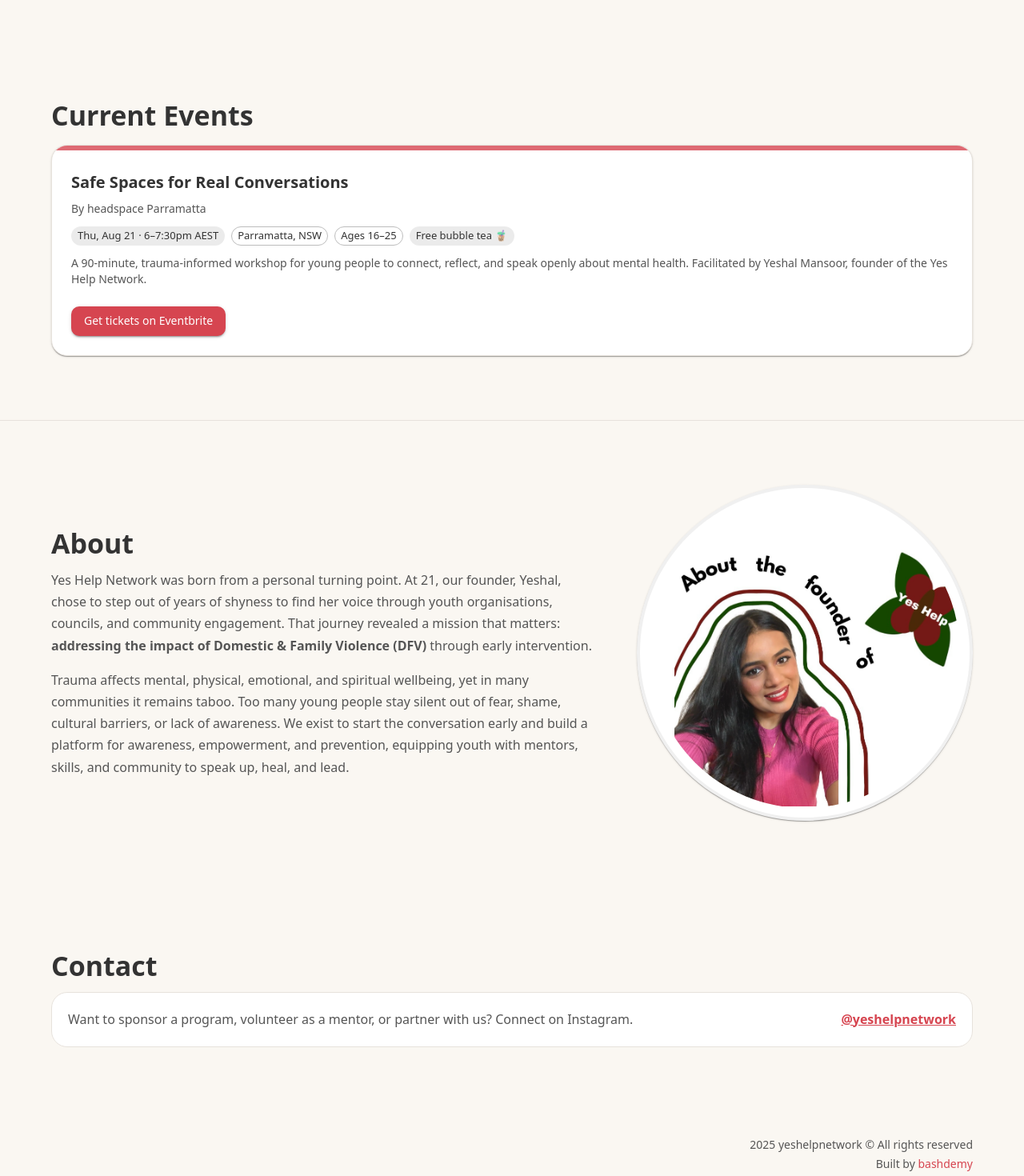
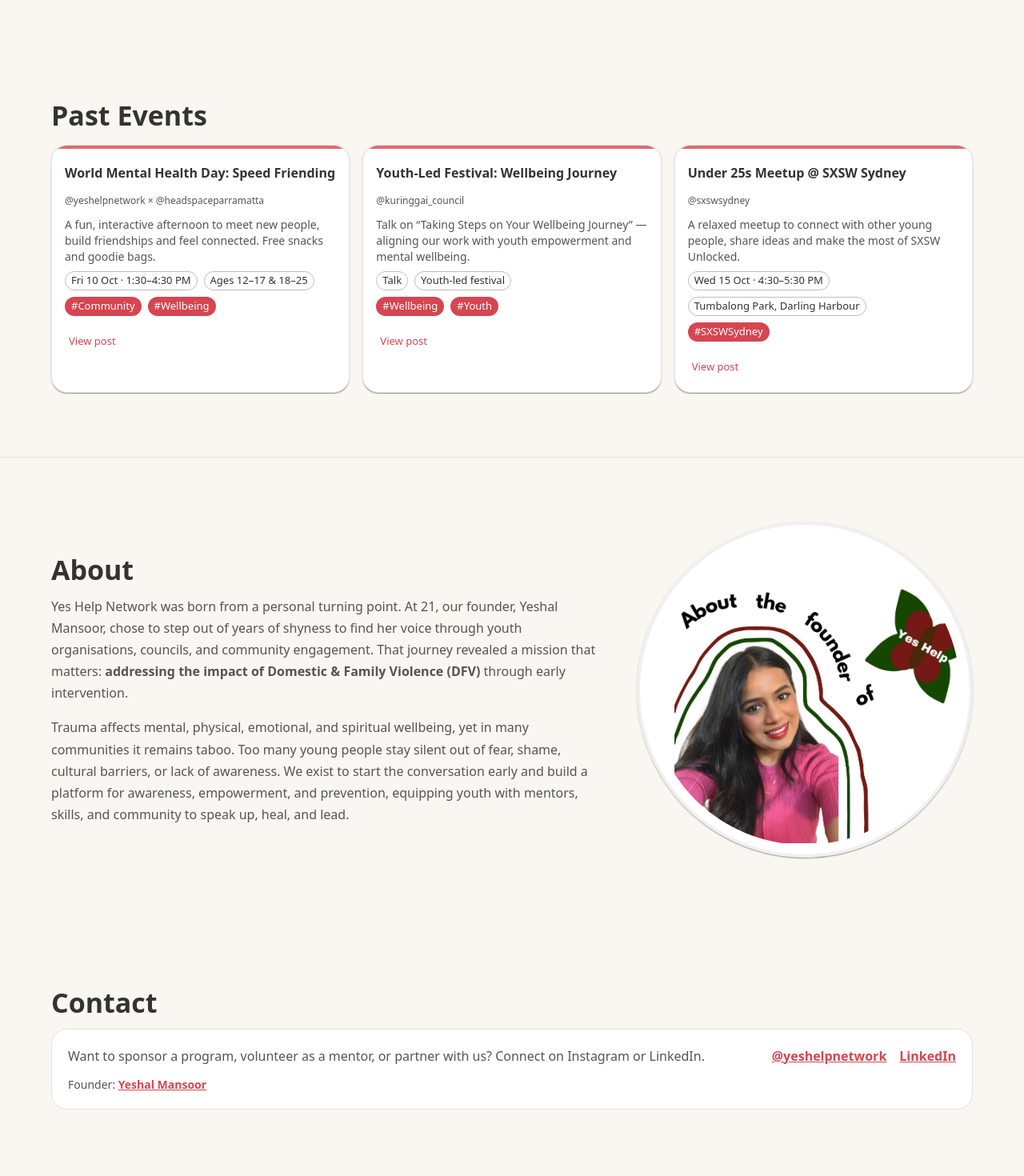
Before and after one commit to yeshelpnetwork/yeshelpnetwork.github.io, a Next.js app: page / in a window 1280 px wide. Shown: the part 1280-2750 px from the top of the page at 80% size. Built offline with nearby package versions, Linux system fonts and the light colour scheme.

Commit message:
Update seo and Events section.

```diff
--- a/app/layout.tsx
+++ b/app/layout.tsx
@@ -11,16 +11,25 @@
 };
 
 export const metadata: Metadata = {
-  metadataBase: new URL('https://yeshelpnetwork.github.io'),
+  metadataBase: new URL('https://yeshelpnetwork.com'),
   title: {
     default: 'Yes Help Network | Youth Empowerment Platform',
     template: '%s | Yes Help Network',
   },
   description:
-    'Empowering young people with resources, mentorship, and opportunities.',
+    'Yes Help Network empowers young people in Sydney with resources, mentorship, and opportunities.',
   applicationName: 'Yes Help Network',
   keywords: [
+    'yes help network',
+    'yeshelp network',
+    'yeshelpnetwork',
+    'yeshelpnetwork.com',
     'youth empowerment',
+    'youth help',
+    'youth help sydney',
+    'youth services sydney',
+    'Yeshal Mansoor',
+    'Yeshal Mansoor Yes Help Network',
     'mentorship',
     'skills training',
     'community',
@@ -41,6 +50,7 @@
   ],
   authors: [
     { name: 'Yes Help Network' },
+    { name: 'Yeshal Mansoor', url: 'https://www.linkedin.com/in/yeshal-mansoor/' },
     { name: 'Bazhena Dementyeva', url: 'https://bashdemy.com' },
     { name: 'Bashdemy', url: 'https://bashdemy.com' },
   ],
@@ -64,7 +74,7 @@
   openGraph: {
     title: 'Yes Help Network | Youth Empowerment Platform',
     description:
-      'Empowering young people with resources, mentorship, and opportunities.',
+      'Yes Help Network empowers young people in Sydney with resources, mentorship, and opportunities.',
     url: '/',
     siteName: 'Yes Help Network',
     locale: 'en_AU',
@@ -82,7 +92,7 @@
     card: 'summary_large_image',
     title: 'Yes Help Network | Youth Empowerment Platform',
     description:
-      'Empowering young people with resources, mentorship, and opportunities.',
+      'Yes Help Network empowers young people in Sydney with resources, mentorship, and opportunities.',
     site: '@yeshelpnetwork',
     images: ['/images/hero-group.png'],
   },
@@ -98,7 +108,7 @@
     <html lang="en">
       <head>
         <meta name="emotion-insertion-point" content="" />
-        <link rel="canonical" href="https://yeshelpnetwork.github.io/" />
+        <link rel="canonical" href="https://yeshelpnetwork.com/" />
         <meta name="format-detection" content="telephone=no" />
         <meta name="google-site-verification" content="placeholder-for-google-search-console" />
         <link rel="preconnect" href="https://fonts.googleapis.com" />
--- a/app/page.tsx
+++ b/app/page.tsx
@@ -6,12 +6,24 @@
 export const metadata: Metadata = {
   title: 'Empowering young people to lead, create and thrive',
   description:
-    'yeshelpnetwork connects youth with mentorship, skills training, and opportunities to grow and lead.',
+    'Yes Help Network connects youth in Sydney with mentorship, skills training, and opportunities to grow and lead.',
+  keywords: [
+    'yes help network',
+    'yeshelp network',
+    'yeshelpnetwork',
+    'yeshelpnetwork.com',
+    'youth empowerment',
+    'youth help',
+    'youth help sydney',
+    'youth services sydney',
+    'Yeshal Mansoor',
+    'Yeshal Mansoor Yes Help Network',
+  ],
   alternates: { canonical: '/' },
   openGraph: {
     title: 'Empowering young people to lead, create, and thrive',
     description:
-      'yeshelpnetwork connects youth with mentorship, skills training, and opportunities to grow and lead.',
+      'Yes Help Network connects youth in Sydney with mentorship, skills training, and opportunities to grow and lead.',
     url: '/',
     images: [
       {
@@ -26,7 +38,7 @@
     card: 'summary_large_image',
     title: 'Empowering young people to lead, create, and thrive',
     description:
-      'yeshelpnetwork connects youth with mentorship, skills training, and opportunities to grow and lead.',
+      'Yes Help Network connects youth in Sydney with mentorship, skills training, and opportunities to grow and lead.',
     images: ['/images/hero-group.png'],
   },
 };
@@ -34,6 +46,36 @@
 export default function HomePage() {
   const eventUrl =
     'https://www.eventbrite.com.au/e/safe-spaces-for-real-conversations-tickets-1550262048519?aff=oddtdtcreator';
+
+  const pastEvents = [
+    {
+      title: 'World Mental Health Day: Speed Friending',
+      org: '@yeshelpnetwork × @headspaceparramatta',
+      summary:
+        'A fun, interactive afternoon to meet new people, build friendships and feel connected. Free snacks and goodie bags.',
+      chips: ['Fri 10 Oct · 1:30–4:30 PM', 'Ages 12–17 & 18–25'],
+      link: 'https://www.instagram.com/yeshelpnetwork',
+      tags: ['#Community', '#Wellbeing'],
+    },
+    {
+      title: 'Youth‑Led Festival: Wellbeing Journey',
+      org: '@kuringgai_council',
+      summary:
+        'Talk on “Taking Steps on Your Wellbeing Journey” — aligning our work with youth empowerment and mental wellbeing.',
+      chips: ['Talk', 'Youth‑led festival'],
+      link: 'https://www.instagram.com/yeshelpnetwork',
+      tags: ['#Wellbeing', '#Youth'],
+    },
+    {
+      title: 'Under 25s Meetup @ SXSW Sydney',
+      org: '@sxswsydney',
+      summary:
+        'A relaxed meetup to connect with other young people, share ideas and make the most of SXSW Unlocked.',
+      chips: ['Wed 15 Oct · 4:30–5:30 PM', 'Tumbalong Park, Darling Harbour'],
+      link: 'https://www.instagram.com/yeshelpnetwork',
+      tags: ['#SXSWSydney'],
+    },
+  ];
 
   return (
     <Box>
@@ -47,13 +89,15 @@
           '@context': 'https://schema.org',
           '@type': 'LocalBusiness',
           name: 'Yes Help Network',
-          description: 'Empowering young people with resources, mentorship, and opportunities to grow and lead.',
-          url: 'https://yeshelpnetwork.github.io/',
-          image: 'https://yeshelpnetwork.github.io/images/brand-lockup.png',
-          logo: 'https://yeshelpnetwork.github.io/images/logo-mark.png',
+          description: 'Empowering young people in Sydney with resources, mentorship, and opportunities to grow and lead.',
+          url: 'https://yeshelpnetwork.com/',
+          image: 'https://yeshelpnetwork.com/images/brand-lockup.png',
+          logo: 'https://yeshelpnetwork.com/images/logo-mark.png',
           sameAs: [
+            'https://yeshelpnetwork.com',
+            'https://yeshelpnetwork.github.io',
             'https://www.instagram.com/yeshelpnetwork',
-            'https://bashdemy.com'
+            'https://www.linkedin.com/company/yes-help-au/'
           ],
           address: {
             '@type': 'PostalAddress',
@@ -62,19 +106,51 @@
             addressCountry: 'AU',
           },
           foundingDate: '2023',
+          '@id': 'https://yeshelpnetwork.com/#localbusiness',
           founder: {
             '@type': 'Person',
             name: 'Yeshal Mansoor',
-            sameAs: 'https://bashdemy.com'
+            sameAs: [
+              'https://www.linkedin.com/in/yeshal-mansoor/',
+              'https://www.instagram.com/yeshelpnetwork'
+            ]
           },
           keywords: [
             'youth empowerment',
+            'youth help',
+            'youth help sydney',
             'mentorship',
             'domestic violence prevention',
             'trauma awareness',
             'community engagement',
-            'bashdemy',
-            'Bazhena Dementyeva'
+            'Yeshal Mansoor'
+          ]
+        })}
+      </Script>
+      <Script
+        id="ld-json-founder"
+        type="application/ld+json"
+        strategy="beforeInteractive"
+      >
+        {JSON.stringify({
+          '@context': 'https://schema.org',
+          '@type': 'Person',
+          name: 'Yeshal Mansoor',
+          url: 'https://www.linkedin.com/in/yeshal-mansoor/',
+          jobTitle: 'Founder',
+          sameAs: [
+            'https://www.linkedin.com/in/yeshal-mansoor/',
+            'https://www.instagram.com/yeshelpnetwork'
+          ],
+          worksFor: {
+            '@type': 'Organization',
+            name: 'Yes Help Network',
+            '@id': 'https://yeshelpnetwork.com/#organization'
+          },
+          knowsAbout: [
+            'Youth Empowerment',
+            'Community Engagement',
+            'Domestic & Family Violence Prevention'
           ]
         })}
       </Script>
@@ -87,21 +163,33 @@
           '@context': 'https://schema.org',
           '@type': 'WebSite',
           name: 'Yes Help Network',
-          url: 'https://yeshelpnetwork.github.io/',
-          description: 'Youth empowerment platform connecting young people with mentorship, skills training, and opportunities.',
+          url: 'https://yeshelpnetwork.com/',
+          description: 'Youth empowerment platform in Sydney connecting young people with mentorship, skills training, and opportunities.',
           keywords: [
+            'yes help network',
+            'yeshelp network',
+            'yeshelpnetwork',
+            'yeshelpnetwork.com',
             'youth empowerment',
+            'youth help',
+            'youth help sydney',
             'mentorship program',
             'skills training',
             'domestic violence prevention',
             'trauma informed care',
             'community engagement',
-            'bashdemy.com',
-            'Bazhena Dementyeva software engineer'
+            'Yeshal Mansoor'
           ],
+          sameAs: [
+            'https://yeshelpnetwork.com',
+            'https://yeshelpnetwork.github.io',
+            'https://www.instagram.com/yeshelpnetwork',
+            'https://www.linkedin.com/company/yes-help-au/'
+          ],
+          '@id': 'https://yeshelpnetwork.com/#website',
           potentialAction: {
             '@type': 'SearchAction',
-            target: 'https://yeshelpnetwork.github.io/?q={search_term_string}',
+            target: 'https://yeshelpnetwork.com/?q={search_term_string}',
             'query-input': 'required name=search_term_string'
           }
         })}
@@ -115,22 +203,34 @@
           '@context': 'https://schema.org',
           '@type': 'NonProfitOrganization',
           name: 'Yes Help Network',
-          alternateName: 'YesHelpNetwork',
-          url: 'https://yeshelpnetwork.github.io/',
-          logo: 'https://yeshelpnetwork.github.io/images/logo-mark.png',
+          alternateName: [
+            'YesHelpNetwork',
+            'Yes Help Network',
+            'YesHelp Network',
+            'yeshelpnetwork',
+            'yeshelpnetwork.com'
+          ],
+          url: 'https://yeshelpnetwork.com/',
+          logo: 'https://yeshelpnetwork.com/images/logo-mark.png',
           description: 'Youth empowerment platform addressing domestic and family violence through early intervention, mentorship, and community engagement.',
           foundingDate: '2023',
+          '@id': 'https://yeshelpnetwork.com/#organization',
           areaServed: {
             '@type': 'Place',
             name: 'Parramatta, NSW, Australia'
           },
           sameAs: [
+            'https://yeshelpnetwork.com',
+            'https://yeshelpnetwork.github.io',
             'https://www.instagram.com/yeshelpnetwork',
-            'https://bashdemy.com'
+            'https://www.linkedin.com/company/yes-help-au/'
           ],
           founder: {
             '@type': 'Person',
-            name: 'Yeshal Mansoor'
+            name: 'Yeshal Mansoor',
+            sameAs: [
+              'https://www.linkedin.com/in/yeshal-mansoor/'
+            ]
           },
           knowsAbout: [
             'Youth Empowerment',
@@ -156,7 +256,7 @@
                 Empowering young people to lead, create and thrive
               </Typography>
               <Typography variant="body1" color="text.secondary" sx={{ mt: 1.5, maxWidth: 700 }}>
-                yeshelpnetwork connects youth with mentorship, skills training, and real-world opportunities.
+                yeshelpnetwork connects youth in Sydney with mentorship, skills training, and real-world opportunities.
                 Join a community that helps you grow confidence and build a future you’re proud of.
               </Typography>
               <Box sx={{ display: 'flex', gap: 1.5, flexWrap: 'wrap', mt: 3 }}>
@@ -268,62 +368,69 @@
         </Container>
       </Box>
 
-      <Box component="section" id="events" sx={{ py: { xs: 6, sm: 10 } }}>
+      <Box component="section" id="past-events" sx={{ py: { xs: 6, sm: 10 } }}>
         <Container>
           <Typography variant="h4" component="h2" fontWeight={700} gutterBottom>
-            Current Events
+            Past Events
           </Typography>
+          <Box sx={{
+            display: 'grid',
+            gap: 2,
+            gridTemplateColumns: { xs: '1fr', sm: '1fr 1fr', md: 'repeat(3, 1fr)' },
+            mt: 2,
+          }}>
+            {pastEvents.map((evt) => (
               <Card
+                key={evt.title}
                 sx={{
-              mt: 2,
                   overflow: 'hidden',
                   borderRadius: 2,
                   bgcolor: 'background.paper',
                   border: 1,
                   borderColor: 'divider',
                   boxShadow: 1,
-              transition: 'box-shadow 200ms ease, border-color 200ms ease',
-              '&:hover': {
-                boxShadow: 3,
-                borderColor: 'primary.light',
-              },
+                  '&:hover': { boxShadow: 3, borderColor: 'primary.light' },
                 }}
-            aria-labelledby="event-ssrc-title"
               >
-            <Box sx={{ height: 6, bgcolor: 'primary.main', opacity: 0.8 }} />
-            <CardContent sx={{ p: { xs: 2.5, sm: 3 } }}>
-              <Typography id="event-ssrc-title" variant="h6" fontWeight={700} gutterBottom>
-                Safe Spaces for Real Conversations
+                <Box sx={{ height: 4, bgcolor: 'primary.main', opacity: 0.8 }} />
+                <CardContent sx={{ p: 2 }}>
+                  <Typography variant="subtitle1" fontWeight={700} gutterBottom>
+                    {evt.title}
                   </Typography>
-              <Typography variant="body2" color="text.secondary">
-                By headspace Parramatta
+                  <Typography variant="caption" color="text.secondary">
+                    {evt.org}
                   </Typography>
-
-              <Stack direction="row" spacing={1} flexWrap="wrap" useFlexGap sx={{ mt: 1.5 }}>
-                <Chip label="Thu, Aug 21 · 6–7:30pm AEST" size="small" />
-                <Chip label="Parramatta, NSW" size="small" variant="outlined" />
-                <Chip label="Ages 16–25" size="small" variant="outlined" />
-                <Chip label="Free bubble tea 🧋" size="small" />
+                  <Typography variant="body2" color="text.secondary" sx={{ mt: 1 }}>
+                    {evt.summary}
+                  </Typography>
+                  <Stack direction="row" spacing={1} flexWrap="wrap" useFlexGap sx={{ mt: 1 }}>
+                    {evt.chips.map((c) => (
+                      <Chip key={c} label={c} size="small" variant="outlined" />
+                    ))}
                   </Stack>
-
-              <Typography variant="body2" color="text.secondary" sx={{ mt: 1.5 }}>
-                A 90-minute, trauma-informed workshop for young people to connect, reflect, and speak openly about
-                mental health. Facilitated by Yeshal Mansoor, founder of the Yes Help Network.
-              </Typography>
+                  {evt.tags && evt.tags.length > 0 && (
+                    <Stack direction="row" spacing={1} flexWrap="wrap" useFlexGap sx={{ mt: 1 }}>
+                      {evt.tags.map((t) => (
+                        <Chip key={t} label={t} size="small" color="primary" variant="filled" />
+                      ))}
+                    </Stack>
+                  )}
                 </CardContent>
-            <CardActions sx={{ px: { xs: 2.5, sm: 3 }, pb: 3, pt: 0 }}>
+                <CardActions sx={{ px: 2, pb: 2, pt: 0 }}>
                   <Button
-                href={eventUrl}
+                    href={evt.link}
                     target="_blank"
                     rel="noopener noreferrer nofollow"
-                variant="contained"
-                color="primary"
-                aria-label="Open Eventbrite listing for Safe Spaces for Real Conversations (opens in a new tab)"
+                    size="small"
+                    variant="text"
+                    aria-label={`Open Instagram post for ${evt.title} (opens in a new tab)`}
                   >
-                Get tickets on Eventbrite
+                    View post
                   </Button>
                 </CardActions>
               </Card>
+            ))}
+          </Box>
         </Container>
       </Box>
 
@@ -345,7 +452,7 @@
               </Typography>
 
               <Typography variant="body1" color="text.secondary" sx={{ maxWidth: 900, mb: 2 }}>
-                Yes Help Network was born from a personal turning point. At 21, our founder, Yeshal, chose to step out of
+                Yes Help Network was born from a personal turning point. At 21, our founder, Yeshal Mansoor, chose to step out of
                 years of shyness to find her voice through youth organisations, councils, and community engagement. That
                 journey revealed a mission that matters: <b>addressing the impact of Domestic & Family Violence (DFV)</b> through
                 early intervention.
@@ -404,19 +511,34 @@
           <Box sx={{ mt: 1.5, border: 1, borderColor: 'divider', borderRadius: 2, p: { xs: 2, sm: 2.5 }, bgcolor: 'background.paper' }}>
             <Box sx={{ display: 'grid', gridTemplateColumns: { xs: '1fr', sm: '1fr auto' }, alignItems: 'center', gap: 2 }}>
               <Typography variant="body1" color="text.secondary">
-                Want to sponsor a program, volunteer as a mentor, or partner with us? Connect on Instagram.
+                Want to sponsor a program, volunteer as a mentor, or partner with us? Connect on Instagram or LinkedIn.
               </Typography>
+              <Stack direction="row" spacing={2} sx={{ justifySelf: { sm: 'end' } }}>
                 <Box
                   component="a"
                   href="https://www.instagram.com/yeshelpnetwork"
                   target="_blank"
                   rel="noopener noreferrer nofollow"
-                sx={{ color: 'primary.main', textDecoration: 'underline', fontWeight: 600, whiteSpace: 'nowrap', justifySelf: { sm: 'end' } }}
+                  sx={{ color: 'primary.main', textDecoration: 'underline', fontWeight: 600, whiteSpace: 'nowrap' }}
                   aria-label="Open Instagram profile @yeshelpnetwork (opens in a new tab)"
                 >
                   @yeshelpnetwork
                 </Box>
+                <Box
+                  component="a"
+                  href="https://www.linkedin.com/company/yes-help-au/"
+                  target="_blank"
+                  rel="noopener noreferrer nofollow"
+                  sx={{ color: 'primary.main', textDecoration: 'underline', fontWeight: 600, whiteSpace: 'nowrap' }}
+                  aria-label="Open LinkedIn company page (opens in a new tab)"
+                >
+                  LinkedIn
                 </Box>
+              </Stack>
+            </Box>
+            <Typography variant="body2" color="text.secondary" sx={{ mt: 1.5 }}>
+              Founder: <Box component="a" href="https://www.linkedin.com/in/yeshal-mansoor/" target="_blank" rel="noopener noreferrer nofollow" sx={{ color: 'primary.main', textDecoration: 'underline', fontWeight: 600 }}>Yeshal Mansoor</Box>
+            </Typography>
           </Box>
         </Container>
       </Box>
--- a/app/ui/HeaderBar.tsx
+++ b/app/ui/HeaderBar.tsx
@@ -13,7 +13,7 @@
 const pages = [
   { label: 'About', href: '#about' },
   { label: 'Programs', href: '#programs' },
-  { label: 'Events', href: '#events' },
+  { label: 'Past Events', href: '#past-events' },
   { label: 'Contact', href: '#contact' },
 ];
 
--- a/next-sitemap.config.js
+++ b/next-sitemap.config.js
@@ -1,6 +1,6 @@
 /** @type {import('next-sitemap').IConfig} */
 module.exports = {
-  siteUrl: 'https://yeshelpnetwork.github.io',
+  siteUrl: 'https://yeshelpnetwork.com',
   generateRobotsTxt: true,
   outDir: 'out',
   trailingSlash: true,
@@ -30,7 +30,7 @@
       },
     ],
     additionalSitemaps: [
-      'https://yeshelpnetwork.github.io/sitemap.xml',
+      'https://yeshelpnetwork.com/sitemap.xml',
     ],
   },
 };
```
Also changed, not shown: next.config.ts (+1 -44 lines), public/robots.txt (added), 1 other file (tests, documents, lock files or other folders). Lines whose indentation alone changed are shown as unchanged.
